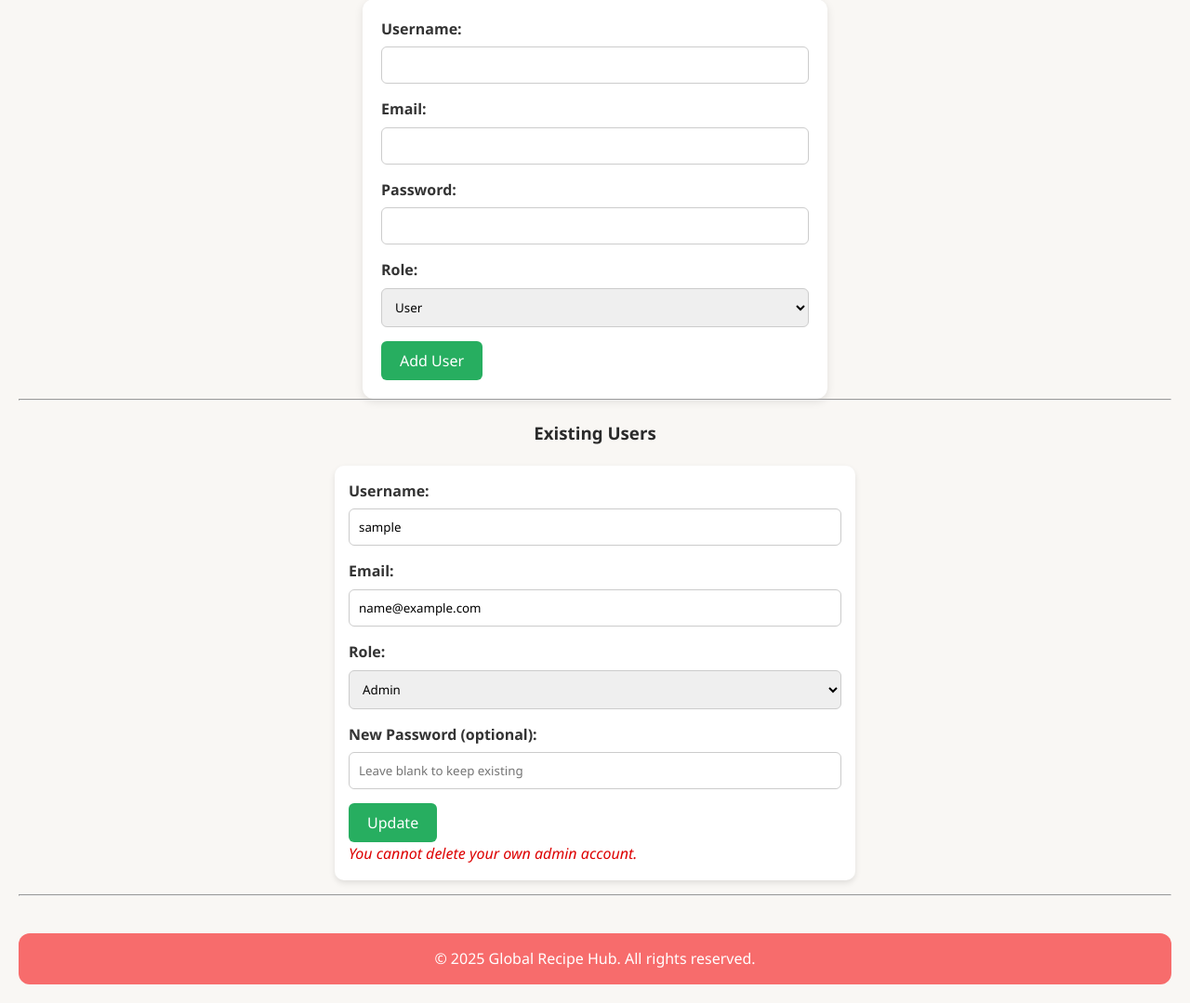
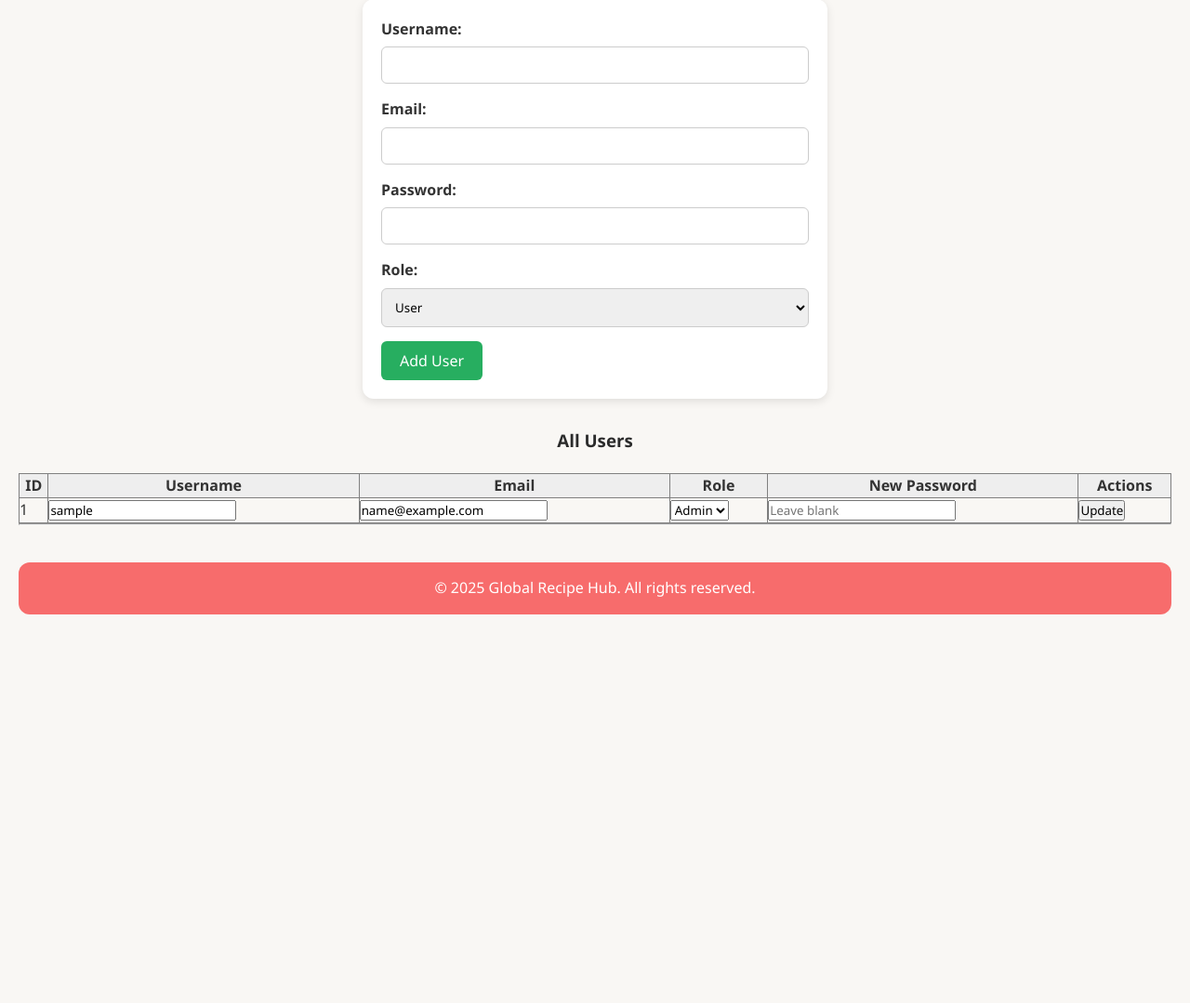
Before and after one commit to RunDevelop344/Global-Recipe-Hub-CMS, a PHP site: page /users.php in a window 1280 px wide. Shown: the part 311-1390 px from the top of the page at 93% size. After the commit the page ends 972 px from the top, so only its background shows below. Run offline with PHP 8.4, Linux system fonts and the light colour scheme; the visitor is signed in with stand-in values (Sample User, id 1); tables that the repository leaves empty or names only in its code hold one stand-in row (values such as "Sample post").

Commit message:
users.php updated

```diff
--- a/users.php
+++ b/users.php
@@ -6,7 +6,7 @@ if (session_status() === PHP_SESSION_NONE) {
     session_start();
 }
 
-// Only admin can access this page
+// Only admin allowed
 if (!isset($_SESSION['role']) || $_SESSION['role'] !== 'admin') {
     echo "<p>Access denied. Admins only.</p>";
     include 'footer.php';
@@ -18,9 +18,9 @@ $db->setAttribute(PDO::ATTR_ERRMODE, PDO::ERRMODE_EXCEPTION);
 $error = "";
 $success = "";
 
-/* ================================================================
-   VALIDATION HELPERS
-================================================================ */
+/* ============================================
+   VALIDATION FUNCTIONS
+============================================ */
 function valid_username($u) {
     return strlen($u) >= 3 && preg_match("/^[A-Za-z0-9 _-]+$/", $u);
 }
@@ -29,9 +29,9 @@ function valid_email($e) {
     return filter_var($e, FILTER_VALIDATE_EMAIL);
 }
 
-/* ================================================================
+/* ============================================
    ADD USER
-================================================================ */
+============================================ */
 if (isset($_POST['add_user'])) {
 
     $username = trim($_POST['username']);
@@ -52,7 +52,7 @@ if (isset($_POST['add_user'])) {
         $error = "Password must be at least 6 characters.";
     }
     else {
-        // Prevent duplicate email
+        // Check duplicate email
         $check = $db->prepare("SELECT * FROM users WHERE email=?");
         $check->execute([$email]);
 
@@ -72,9 +72,9 @@ if (isset($_POST['add_user'])) {
     }
 }
 
-/* ================================================================
+/* ============================================
    UPDATE USER
-================================================================ */
+============================================ */
 if (isset($_POST['update_user'])) {
 
     $id       = (int)$_POST['user_id'];
@@ -90,7 +90,7 @@ if (isset($_POST['update_user'])) {
         $error = "Invalid email format.";
     }
     else {
-        // Check for duplicate email
+        // Check if another user uses same email
         $check = $db->prepare("SELECT * FROM users WHERE email=? AND user_id != ?");
         $check->execute([$email, $id]);
 
@@ -102,22 +102,17 @@ if (isset($_POST['update_user'])) {
                 if (strlen($password) < 6) {
                     $error = "Password must be at least 6 characters.";
                 } else {
-                    // Update including password
                     $hashed = password_hash($password, PASSWORD_DEFAULT);
 
                     $update = $db->prepare("
-                        UPDATE users
-                        SET username=?, email=?, password=?, role=?
-                        WHERE user_id=?
+                        UPDATE users SET username=?, email=?, password=?, role=? WHERE user_id=?
                     ");
                     $update->execute([$username, $email, $hashed, $role, $id]);
                 }
             } else {
-                // Update without password change
+                // Update without password
                 $update = $db->prepare("
-                    UPDATE users
-                    SET username=?, email=?, role=?
-                    WHERE user_id=?
+                    UPDATE users SET username=?, email=?, role=? WHERE user_id=?
                 ");
                 $update->execute([$username, $email, $role, $id]);
             }
@@ -127,33 +122,31 @@ if (isset($_POST['update_user'])) {
     }
 }
 
-/* ================================================================
+/* ============================================
    DELETE USER
-================================================================ */
+============================================ */
 if (isset($_POST['delete_user'])) {
 
     $id = (int)$_POST['user_id'];
 
-    // Prevent admin from deleting themselves
     if ($id != $_SESSION['user_id']) {
         $delete = $db->prepare("DELETE FROM users WHERE user_id=?");
         $delete->execute([$id]);
-        $success = "User deleted successfully!";
+        $success = "User deleted.";
     } else {
         $error = "You cannot delete your own admin account.";
     }
 }
 
-/* ================================================================
-   FETCH ALL USERS
-================================================================ */
+/* ============================================
+   FETCH USERS
+============================================ */
 $users = $db->query("SELECT * FROM users ORDER BY user_id ASC")->fetchAll(PDO::FETCH_ASSOC);
 
 ?>
 
 <h2>Manage Users</h2>
 
-<!-- SUCCESS / ERROR MESSAGES -->
 <?php if ($error): ?>
     <p style="color:red;"><?= htmlspecialchars($error) ?></p>
 <?php endif; ?>
@@ -162,11 +155,9 @@ $users = $db->query("SELECT * FROM users ORDER BY user_id ASC")->fetchAll(PDO::F
     <p style="color:green;"><?= htmlspecialchars($success) ?></p>
 <?php endif; ?>
 
-
-<!-- ADD NEW USER -->
+<!-- ADD NEW USER FORM -->
 <h3>Add New User</h3>
-
-<form method="POST" style="max-width:500px; margin:auto;">
+<form method="POST" style="max-width:500px; margin-bottom:30px;">
     <label>Username:</label>
     <input type="text" name="username" required>
 
@@ -185,41 +176,56 @@ $users = $db->query("SELECT * FROM users ORDER BY user_id ASC")->fetchAll(PDO::F
     <button type="submit" name="add_user">Add User</button>
 </form>
 
-<hr>
 
-<h3>Existing Users</h3>
-<div style="max-width:700px; margin:auto;">
+<!-- USER LIST TABLE -->
+<h3>All Users</h3>
+
+<table border="1" cellpadding="8" cellspacing="0" width="100%" style="border-collapse:collapse;">
+    <tr style="background:#eee;">
+        <th>ID</th>
+        <th>Username</th>
+        <th>Email</th>
+        <th>Role</th>
+        <th>New Password</th>
+        <th>Actions</th>
+    </tr>
 
     <?php foreach ($users as $user): ?>
-    <form method="POST" style="background:#fff; padding:15px; margin-bottom:15px; border-radius:10px; box-shadow:0 3px 6px rgba(0,0,0,0.1);">
-
+    <tr>
+        <form method="POST">
             <input type="hidden" name="user_id" value="<?= $user['user_id'] ?>">
 
-        <label>Username:</label>
+            <td><?= $user['user_id'] ?></td>
+
+            <td>
                 <input type="text" name="username" value="<?= htmlspecialchars($user['username']) ?>" required>
+            </td>
 
-        <label>Email:</label>
+            <td>
                 <input type="email" name="email" value="<?= htmlspecialchars($user['email']) ?>" required>
+            </td>
 
-        <label>Role:</label>
+            <td>
                 <select name="role">
                     <option value="user" <?= $user['role'] === 'user' ? 'selected' : '' ?>>User</option>
                     <option value="admin" <?= $user['role'] === 'admin' ? 'selected' : '' ?>>Admin</option>
                 </select>
+            </td>
 
-        <label>New Password (optional):</label>
-        <input type="password" name="password" placeholder="Leave blank to keep existing">
+            <td>
+                <input type="password" name="password" placeholder="Leave blank">
+            </td>
 
+            <td>
                 <button type="submit" name="update_user">Update</button>
 
                 <?php if ($user['user_id'] != $_SESSION['user_id']): ?>
                     <button type="submit" name="delete_user" onclick="return confirm('Delete this user?')">Delete</button>
-        <?php else: ?>
-            <p style="color:#d00;"><em>You cannot delete your own admin account.</em></p>
                 <?php endif; ?>
+            </td>
         </form>
+    </tr>
     <?php endforeach; ?>
-
-</div>
+</table>
 
 <?php include 'footer.php'; ?>
```
Lines whose indentation alone changed are shown as unchanged.
